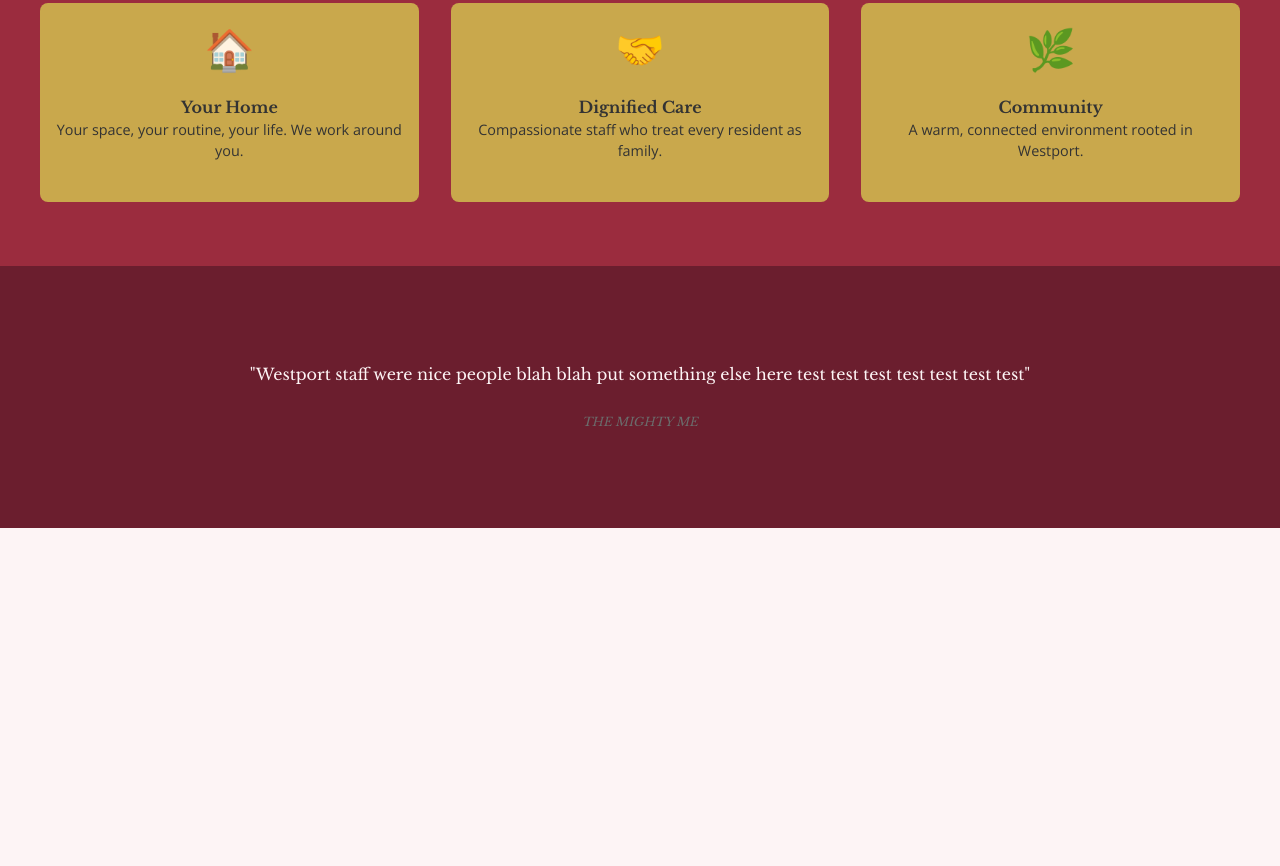
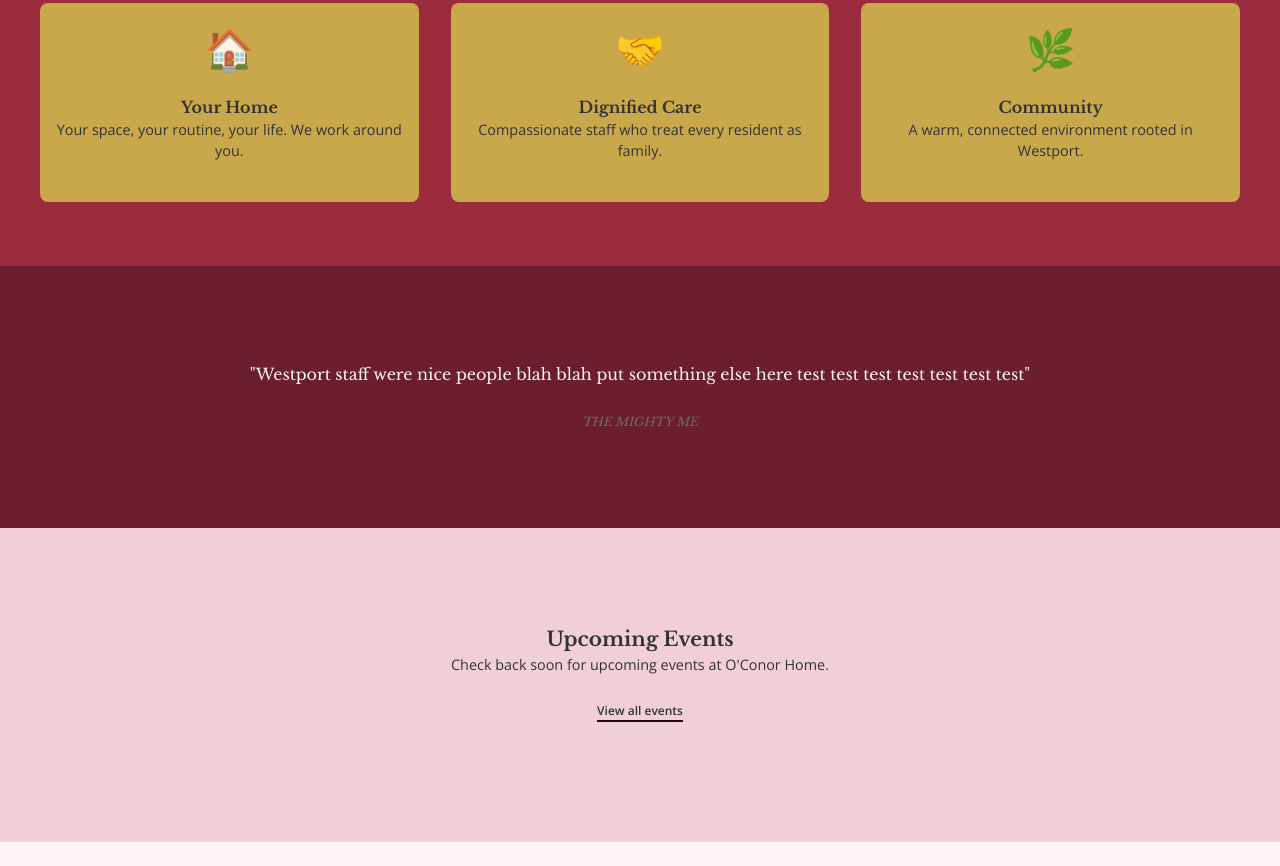
Before and after one commit to JabesSoftware/oconor-home, a website: page index.html in a window 1280 px wide. Shown: the part 1222-2088 px from the top of the page. Before the commit the page ends 1750 px from the top, so only its background shows below. Drawn offline with nearby package versions, Linux system fonts and the light colour scheme.

Commit message:
adding events preview placeholder

```diff
--- a/index.html
+++ b/index.html
@@ -88,10 +88,17 @@
             </div>
             <!--TODO get testimonial from people-->
 
-
-
         </section>
 
+        <section class="events-preview">
+            <div class="events-preview-inner">
+                <!-- TODO: Build out once event structure confirmed with garry if time allows -->
+                <h2>Upcoming Events</h2>
+                <p>Check back soon for upcoming events at O'Conor Home.</p>
+                <p><a href="pages/events.html">View all events</a>
+            </div>
+        </section>
+</p>
     </main>
 
     <footer></footer>
--- a/src/styles/main.css
+++ b/src/styles/main.css
@@ -45,31 +45,31 @@ background-color: var(--color-paleRose);
   line-height: 1.5;
 }
 
-header{
+header {
   display: flex;
   background-color: var(--color-primaryMaroon);
   padding: 1rem 2rem;
   justify-content: space-between;
 }
 
-nav ul{
+nav ul {
   list-style: none;
   display: flex;
   gap: 2rem;
 }
 
-nav ul li a{
+nav ul li a {
   color: var(--color-cream);
   text-decoration: none;
   font-size: var(--font-size-body);
   transition: color 0.3s ease;
 }
 
-nav ul li a:hover{
+nav ul li a:hover {
   color: var(--color-warmGold);
 }
 
-.main-header{
+.main-header {
   min-height: 100vh;
   background-color: var(--color-primaryMaroon);
   display: flex;
@@ -83,7 +83,7 @@ nav ul li a:hover{
 
 
 
-h1{
+h1 {
   font-family: var(--font-heading);
   font-size: var(--font-size-display);
   color: var(--color-nearBlack);
@@ -94,13 +94,13 @@ h1{
   color: var(--color-cream);
 }
 
-p{
+p {
   color: var(--color-nearBlack);
   font-size: var(--font-size-body);
   margin-bottom: 1.5rem;
 }
 
-button{
+button {
   background-color: var(--color-warmGold);
   color: var(--color-deepWine);
   border: none;
@@ -112,7 +112,7 @@ cursor: pointer;
 
 }
 
-button:hover{
+button:hover {
   background-color: var(--color-midMaroon);
 }
 
@@ -121,7 +121,8 @@ button:hover{
   padding: 4rem 2rem;
 
 }
-.intro-inner{
+
+.intro-inner {
 
   max-width: 800px;
   width: 100%;
@@ -132,7 +133,7 @@ button:hover{
   flex-direction: column;
 }
 
-.main-header{
+.main-header {
   min-height: 100vh;
   background-color: var(--color-primaryMaroon);
   display: flex;
@@ -171,34 +172,35 @@ color: var(--color-midMaroon);
   margin: 0 auto;
 }
 
-.values{
+.values {
   background-color: var(--color-midMaroon);
   padding: 4rem 2rem;
 }
 
-.value-card{
+.value-card {
   background-color: var(--color-warmGold);
   padding: 1rem;
   border-radius: 8px;
   text-align: center;
 }
 
-h3{
+h3 {
   font-family: var(--font-heading);
   font-size: var(--font-size-h3);
 }
 
-.value-icon{
+.value-icon {
   font-size: 2.5rem;
   display: block;
   margin-bottom: 1rem;
 }
 
-.testimonial-preview{
+.testimonial-preview {
   background-color: var(--color-primaryMaroon);
   padding: 6rem 3rem;
 }
-.testimonial-preview-inner{
+
+.testimonial-preview-inner {
 
   justify-content: center;
   display: flex;
@@ -208,15 +210,54 @@ h3{
   flex-direction: column;
 }
 
-.testimonial-preview blockquote p{
+.testimonial-preview blockquote p {
   color: var(--color-paleRose);
   font-family: var(--font-heading);
   font-size: var(--font-size-lead);
 
 }
 
-.testimonial-preview cite{
+.testimonial-preview cite {
   font-family: var(--font-heading);
   font-size: var(--font-size-caption);
   color: var(--color-grey);
 }
+
+.events-preview {
+  background-color: var(--color-midRose);
+  padding: 6rem 3rem;
+
+}
+
+.events-preview-inner{
+  display: flex;
+  flex-direction: column;
+  width: 100%;
+  max-width: 800px;
+  margin: 0 auto;
+  justify-content: center;
+}
+
+.events-preview-inner h2 {
+  color: var(--color-nearBlack);
+  text-decoration: none;
+   text-align: center;
+  font-size: var(--font-size-h2);
+  font-family: var(--font-heading);
+}
+
+.events-preview-inner p {
+  color: var(--color-nearBlack);
+  font-size: var(--font-size-body);
+  text-align: center;
+}
+
+.events-preview-inner a {
+  color: var(--color-nearBlack);
+  text-decoration: none;
+   text-align: center;
+  font-size: var(--font-size-caption);
+  font-weight: 600;
+  border-bottom: 2px solid var(--color-deepWine);
+  display: inline-block;
+}
```
Lines whose indentation alone changed are shown as unchanged.
